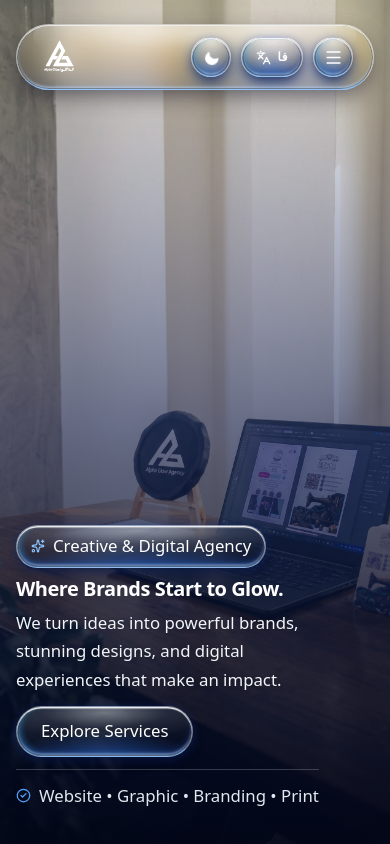
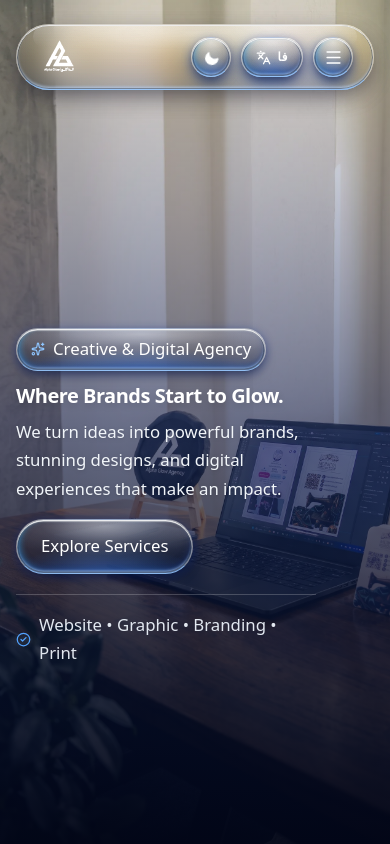
Before and after one commit to BTB-Team/alpha-glow-agency, a React (Vite) app: page /en in a window 390 px wide. Shown: the top 844 px of the page. Built offline with nearby package versions, Linux system fonts and the light colour scheme; a web font is replaced by a local one.

Commit message:
Revert "update hero for mobile screens"

```diff
--- a/src/components/home/Hero.jsx
+++ b/src/components/home/Hero.jsx
@@ -71,22 +71,22 @@ export default function Hero() {
       {/* هدر شناور در بالای صفحه */}
       <Header />
 
-      {/* محتوای اصلی هیرو: justify-end فقط برای موبایل، و justify-center برای دسکتاپ و تبلت */}
-      <div className="container-custom relative z-10 flex flex-col justify-end md:justify-center h-full pt-32 sm:pt-36 md:pt-28 pb-[4vh] sm:pb-[6vh] md:pb-0">
-        <div className="max-w-[310px] sm:max-w-md lg:max-w-2xl flex flex-col items-start text-start">
+      {/* محتوای اصلی هیرو (تنظیم پدینگ بیشتر در موبایل برای پایین‌تر آمدن محتوا) */}
+      <div className="container-custom relative z-10 flex flex-col justify-center h-full pt-44 sm:pt-40 md:pt-32 pb-6 sm:pb-10">
+        <div className="max-w-[300px] sm:max-w-md lg:max-w-2xl flex flex-col items-start text-start">
 
           {/* برچسب بالا */}
-          <div className="inline-flex items-center gap-2 px-3.5 py-1.5 rounded-full alpha-glass-control mb-2 sm:mb-4 text-[11px] sm:text-sm font-semibold font-body text-white bg-blue-950/30 backdrop-blur-md border border-blue-400/30 shadow-sm">
+          <div className="inline-flex items-center gap-2 px-3.5 py-1.5 rounded-full alpha-glass-control mb-3 md:mb-6 text-[11px] sm:text-sm font-semibold font-body text-white bg-blue-950/30 backdrop-blur-md border border-blue-400/30 shadow-sm">
             <Sparkles size={14} className="text-blue-300" />
             <span>{t.hero?.badge || (isRTL ? 'آژانس خلاق و دیجیتال مارکتینگ' : 'Creative & Digital Agency')}</span>
           </div>
 
-          <h1 className="text-2xl sm:text-4xl lg:text-6xl font-black font-heading text-white leading-[1.15] tracking-tight mb-2 sm:mb-3 drop-shadow-md">
+          <h1 className="text-2xl sm:text-4xl lg:text-6xl font-black font-heading text-white leading-[1.15] tracking-tight mb-2.5 md:mb-6 drop-shadow-md">
             {t.hero?.title || (isRTL ? 'محل درخشش برند ها' : 'Where Brands Start to Glow.')}
           </h1>
 
-          {/* متن توضیحات با شکست خط کنترل‌شده در تبلت */}
-          <p className="text-xs sm:text-sm lg:text-xl text-slate-100 font-body leading-relaxed mb-3 sm:mb-5 drop-shadow">
+          {/* متن توضیحات با شکست خط کنترل‌شده در تبلت/موبایل از کلمه designs به بعد */}
+          <p className="text-xs sm:text-sm lg:text-xl text-slate-100 font-body leading-relaxed mb-4 md:mb-8 drop-shadow">
             {isRTL ? (
               'ما ایده‌ها را به برندهای قدرتمند، طراحی‌های خیره‌کننده و تجربه‌های دیجیتالی تأثیرگذار تبدیل می‌کنیم.'
             ) : (
@@ -101,14 +101,14 @@ export default function Hero() {
           <div className="flex flex-wrap items-center gap-4">
             <Link
               to={`/${currentLang}/services`}
-              className="px-6 sm:px-7 py-2.5 sm:py-3.5 rounded-full alpha-glass-control text-white dark:text-white font-bold font-body text-xs sm:text-base bg-blue-900/30 dark:bg-blue-950/40 backdrop-blur-md border border-blue-400/30 hover:bg-blue-800/40 dark:hover:bg-blue-900/50 hover:border-blue-300 transition-all duration-300 shadow-sm"
+              className="px-6 sm:px-7 py-3 sm:py-3.5 rounded-full alpha-glass-control text-white dark:text-white font-bold font-body text-xs sm:text-base bg-blue-900/30 dark:bg-blue-950/40 backdrop-blur-md border border-blue-400/30 hover:bg-blue-800/40 dark:hover:bg-blue-900/50 hover:border-blue-300 transition-all duration-300 shadow-sm"
             >
               {t.hero?.ctaSecondary || (isRTL ? 'مشاهده خدمات' : 'Explore Services')}
             </Link>
           </div>
 
-          {/* بخش ویژگی‌ها */}
-          <div className="flex items-center gap-3 sm:gap-6 mt-3 sm:mt-5 pt-3 sm:pt-4 border-t border-white/20 text-[11px] sm:text-sm font-semibold font-body text-slate-200 flex-wrap">
+          {/* بخش ویژگی‌ها با فاصله متناسب تا کف موبایل */}
+          <div className="flex items-center gap-3 sm:gap-6 mt-5 sm:mt-8 pt-4 sm:pt-6 border-t border-white/20 text-[11px] sm:text-sm font-semibold font-body text-slate-200 flex-wrap">
             <div className="flex items-center gap-2">
               <CheckCircle2 size={15} className="text-blue-400 shrink-0" />
               <span>{isRTL ? 'وبسایت • گرافیک • برندینگ • چاپ' : 'Website • Graphic • Branding • Print'}</span>
```
